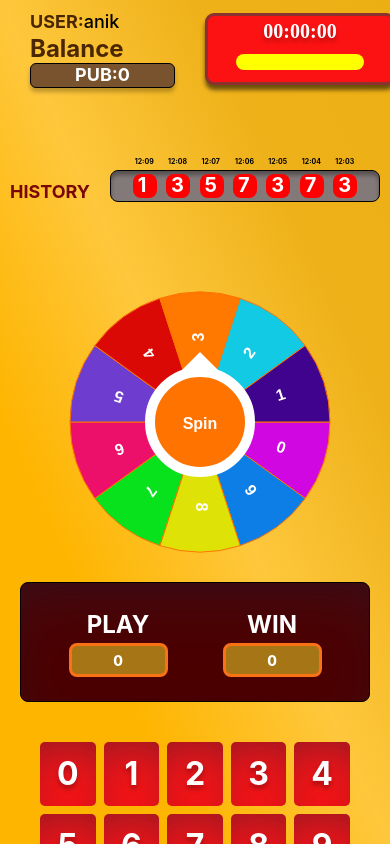
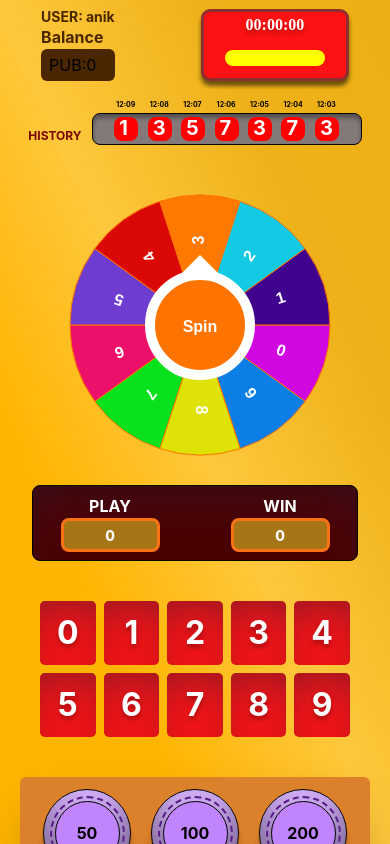
Before and after one commit to Anikcse19/Wheel_of_Luck, a React (Create React App) app: page / in a window 390 px wide. Built offline with nearby package versions, Linux system fonts and the light colour scheme; no server answers.

Commit message:
mobile screen resize all components continue

```diff
--- a/public/index.html
+++ b/public/index.html
@@ -38,8 +38,8 @@
         "12:03",
       ];
 
-      window.token = "54|InbJ22KKTCxPelDQv5olTbtD7XbZZFtKAm18W86N398d56d0";
-      window.TOKEN = "54|InbJ22KKTCxPelDQv5olTbtD7XbZZFtKAm18W86N398d56d0";
+      window.token = "209|lAmNmyuwBOqJMBwshcvbHQQP5A4bt4b8pCucgG3Z02039bdf";
+      window.TOKEN = "209|lAmNmyuwBOqJMBwshcvbHQQP5A4bt4b8pCucgG3Z02039bdf";
 
       window.user = {
         id: 1,
--- a/src/components/Home.js
+++ b/src/components/Home.js
@@ -20,9 +20,9 @@ const Home = () => {
 
   return (
     <>
-      <div className="h-[332px] my-5 px-5 lg:px-12 py-5 flex flex-col gap-5 lg:gap-0 lg:flex-row lg:justify-between">
+      <div className="h-[332px]  px-5 lg:px-12  flex flex-col gap-5 lg:gap-0 lg:flex-row lg:justify-between">
         {/* <Wheel1 /> */}
-        <div className="relative">
+        <div className="relative lg:mt-12">
           <Wheel />
           {gameLost && showModal && <LostModal />}
           {gameWin && showModal && <WinModal />}
--- a/src/components/Modal/WinningNumberModal.js
+++ b/src/components/Modal/WinningNumberModal.js
@@ -13,13 +13,13 @@ const WinningNumberModal = () => {
       style={{
         boxShadow: "rgb(38, 57, 77) 0px 20px 30px -10px",
       }}
-      className="flex flex-col justify-center w-[70px] h-[70px] md:w-[100px] md:h-[100px] rounded-full items-center absolute -top-8 -right-3 md:top-0  md:bottom-0 md:-right-0 xl:-right-5 ">
+      className="flex flex-col justify-center w-[50px] h-[50px] md:w-[100px] md:h-[100px] rounded-full items-center absolute top-0 right-0 md:top-0  md:bottom-0 md:-right-0 xl:-right-5 ">
       <div
         style={{ boxShadow: "rgba(0, 0, 0, 0.35) 0px 5px 15px" }}
-        className="bg-blue-600 flex justify-center items-center text-center text-white font-bold text-2xl p-5 w-[70px] h-[70px] md:w-[100px] md:h-[100px] rounded-full">
+        className="w-full h-full bg-blue-600 flex justify-center items-center text-center text-white font-bold  rounded-full">
         <span
           style={{ textShadow: "#FC0 1px 0 10px" }}
-          className="text-6xl font-extrabold ">
+          className="text-xl lg:text-6xl font-extrabold ">
           {winningNumber2}
         </span>
       </div>
--- a/src/components/Shared/CountDown.js
+++ b/src/components/Shared/CountDown.js
@@ -100,15 +100,15 @@ const CountDown = () => {
         toast(`Remain ${Math.floor(totalDuration - 5)}s to bet`, {
           id: "anik",
           duration: 20000,
+          position:'bottom-right',
 
           style: {
             backgroundColor: "#FF9200",
-            opacity:".3",
+            opacity:"10",
             color: "black",
             fontWeight:"700",
             boxShadow: "rgb(38, 57, 77) 0px 20px 30px -10px",
-            marginTop:"80px",
-            marginLeft:"50px"
+
           },
         });
       }
@@ -134,11 +134,11 @@ const CountDown = () => {
         boxShadow: " 0px 5px 4px 0px rgba(0, 0, 0, 0.55)",
         textShadow: " 0px 4px 4px rgba(0, 0, 0, 0.25)",
       }}
-      className="w-[190px] lg:w-[300px]  h-[72px]   pb-3  rounded-[9px] border-[3px]  border-[#8c3030] bg-[#fc1212]  flex flex-col justify-center items-center gap-2  z-0">
+      className="  h-[72px]   pb-3  rounded-[9px] border-[3px]  border-[#8c3030] bg-[#fc1212]  flex flex-col justify-center items-center gap-2  z-0">
       <div className="w-[142px] lg:w-[200px] xl:w-[300px]  h-[38px]  text-center">
         <span
           style={{ fontFamily: " Mochiy Pop One" }}
-          className="text-white font-bold text-[20px] ">
+          className="text-white font-bold text-base ">
           {isTimerStart ? formatTime(totalDuration) : "00:00:00"}
         </span>
       </div>
--- a/src/components/Shared/Header.js
+++ b/src/components/Shared/Header.js
@@ -17,15 +17,16 @@ const Header = () => {
   const [isLoading,setIsLoading]=useState(false)
 
   return (
-    <div className="header">
+    <div className="header  py-2 px-2">
       <div className="left-header">
-        <span className="user-title">
-          USER:<p>{window.user.name}</p>
+        <span className="user-title flex items-center gap-2">
+          <p>USER:</p>
+          <p>{window.user.name}</p>
         </span>
-        <h3 className="balance-tag">Balance</h3>
-        <div className="balance-details">
+        <h3 className="balance-tag text-base font-bold text-[#4a2700]">Balance</h3>
+        <div className="balance-details  bg-[#4a2700] px-2 py-1 rounded-md">
           {userBalance === 0 && <span> PUB:0</span>}
-          {userBalance !== 0 && <span> PUB:{userBalance}
+          {userBalance !== 0 && <span className="flex items-center text-white"> PUB:{userBalance}
           {
             isLoading ? (<ColorRing
               visible={true}
--- a/src/components/Shared/History.js
+++ b/src/components/Shared/History.js
@@ -6,9 +6,9 @@ const History = () => {
 
   return (
     <div style={{
-      gap:"20px"
-    }} className="w-[100%] flex justify-center items-center mb-[20px]  right-header    lg:mb-0 ">
-      <h1 className="history-title text-[#790707] text-[22px] lg:text-[30px] font-bold self-end">
+      gap:"10px"
+    }} className="w-[100%] flex justify-center items-center  right-header    lg:mb-0 ">
+      <h1 className="text-[#790707] text-[12px] lg:text-[30px] font-bold self-end">
         HISTORY
       </h1>
       <div className="history-time-details flex flex-col justify-center items-center">
--- a/src/components/Shared/NumberBoxs.js
+++ b/src/components/Shared/NumberBoxs.js
@@ -85,7 +85,7 @@ const NumberBoxs = () => {
   });
 
   return (
-    <div className="relative w-full h-full p-5 grid grid-cols-5 gap-2 md:gap-3 xl:gap-5 ">
+    <div className="relative w-full h-full p-5 grid grid-cols-5 gap-2 md:gap-3 xl:gap-5 lg:mx-12">
       {isTimesUp && !showInitialModal && (
         <div
           onMouseEnter={() => setIsHoverOnShade(true)}
--- a/src/components/Shared/PlayWinBox.js
+++ b/src/components/Shared/PlayWinBox.js
@@ -13,9 +13,9 @@ const playWinBox = () => {
     style={{
       boxShadow: "rgba(50, 50, 93, 0.25) 0px 30px 60px -12px inset, rgba(0, 0, 0, 0.3) 0px 18px 36px -18px inset"
     }}
-    className=" rounded-[8px] border border-black bg-[#4B0000] shadow-md  flex justify-around gap-4 px-7 py-6 lg:py-[30px] xl:py-[42px] lg:px-[55px] xl:px-[73px] z-[20] ">
+    className=" rounded-[8px] border border-black bg-[#4B0000] shadow-md  flex justify-around gap-4 py-2 lg:py-[30px] xl:py-[42px] lg:px-[55px] xl:px-[73px] z-[20] mx-3">
       <div className="flex flex-col items-center">
-        <span className="text-white font-bold text-[24px]"> PLAY</span>
+        <span className="text-white font-bold text-base lg:text-[24px]"> PLAY</span>
         <div className="w-[99px] h-[34px] md:w-[158px] md:h-[55px]  rounded-[8px] border-[3px]  border-orange-500 bg-[#A67515] flex justify-center items-center">
           <span className="text-white font-extrabold text-[14px] md:text-[24px] ">
             {totalPlay}
@@ -23,7 +23,7 @@ const playWinBox = () => {
         </div>
       </div>
       <div className="flex flex-col items-center">
-        <span className="text-white font-bold text-[24px]"> WIN</span>
+        <span className="text-white font-bold text-base lg:text-[24px]"> WIN</span>
         <div className="w-[99px] h-[34px] md:w-[158px] md:h-[55px]  rounded-[8px] border-[3px]  border-orange-500 bg-[#A67515] flex justify-center items-center ">
           <span className="text-white font-extrabold text-[14px] md:text-[24px]">
           {totalWin}
--- a/src/components/WheelComponent.js
+++ b/src/components/WheelComponent.js
@@ -66,7 +66,7 @@ const WheelComponent = ({
   if(window.innerWidth <=330){
     centerX = 180;
     centerY = 160;
-    width = 300;
+    width =300;
     height = 300;
   }
   else if (window.innerWidth < 470) {
--- a/src/index.css
+++ b/src/index.css
@@ -68,8 +68,8 @@ body {
   background-size: cover;
   /* background-position: ; */
   width: 100%;
-  height: 96px;
-  padding: 49px 20px;
+
+  /* padding: 49px 20px; */
   display: flex;
   justify-content: space-around;
   gap: 20px;
@@ -82,53 +82,18 @@ body {
   /* width: 145px;
   height: 25px;
   flex-shrink: 0; */
-  padding: 10px;
+  /* padding: 10px; */
 }
 .left-header .user-title {
   color: #4a2700;
-  font-size: 18px;
-  font-style: normal;
-  font-weight: 700;
-  line-height: normal;
-}
-.left-header .user-title p {
-  display: inline;
-  color: #000;
-  font-weight: 500;
-}
-
-.left-header .balance-tag {
-  color: #4a2700;
-  font-size: 24px;
-  font-weight: 700;
-  line-height: normal;
-}
-
-.left-header .balance-details {
-  width: 145px;
-  height: 25px;
-  border: 1px solid #000;
-  border-radius: 6px;
-  background: #78532e;
-  box-shadow: 0px 4px 4px 0px rgba(0, 0, 0, 0.25);
-}
-.left-header .balance-details span {
-  color: #fff;
-  font-size: 18px;
+  font-size: 14px;
   font-style: normal;
   font-weight: 700;
   line-height: normal;
   display: flex;
-  justify-content: center;
   align-items: center;
+  gap: 3px;
 }
-
-/* .right-header {
-  display: flex;
-  justify-content: space-around;
-
-   margin-right: 160px;
-} */
 
 .right-header .history-title {
   color: #790707;
@@ -215,10 +180,7 @@ body {
     gap: 5px;
     margin-bottom: 20px;
   }
-  .right-header .history-title {
-    align-self: end;
-    font-size: 18px;
-  }
+
   .right-header .history-time {
     width: 234px;
   }
--- a/src/pages/HomePage.js
+++ b/src/pages/HomePage.js
@@ -184,10 +184,21 @@ const HomePage = () => {
   }, []);
 
   return (
-    <div className={`${isSpin && "!cursor-not-allowed"}  relative content-body w-full  ${showInitialModal ? "h-screen md:h-fit overflow-hidden":"h-fit"} flex flex-col justify-center items-center`}>
-      {showInitialModal && <div className="w-full h-screen fixed 2xl:absolute  z-[1000] md:top-0 "> <InitialLoading /></div>}
+    <div
+      className={`${
+        isSpin && "!cursor-not-allowed"
+      }  relative content-body w-full  ${
+        showInitialModal ? "h-screen md:h-fit overflow-hidden" : "h-fit"
+      } flex flex-col justify-center items-center`}
+    >
+      {showInitialModal && (
+        <div className="w-full h-screen fixed 2xl:absolute  z-[1000] md:top-0 ">
+          {" "}
+          <InitialLoading />
+        </div>
+      )}
       <Header />
-      <div className="block mt-12 md:hidden w-[100%] mx-auto">
+      <div className="block  md:hidden w-[100%] mx-auto">
         <History />
       </div>
       <AudioPlayer />
```
